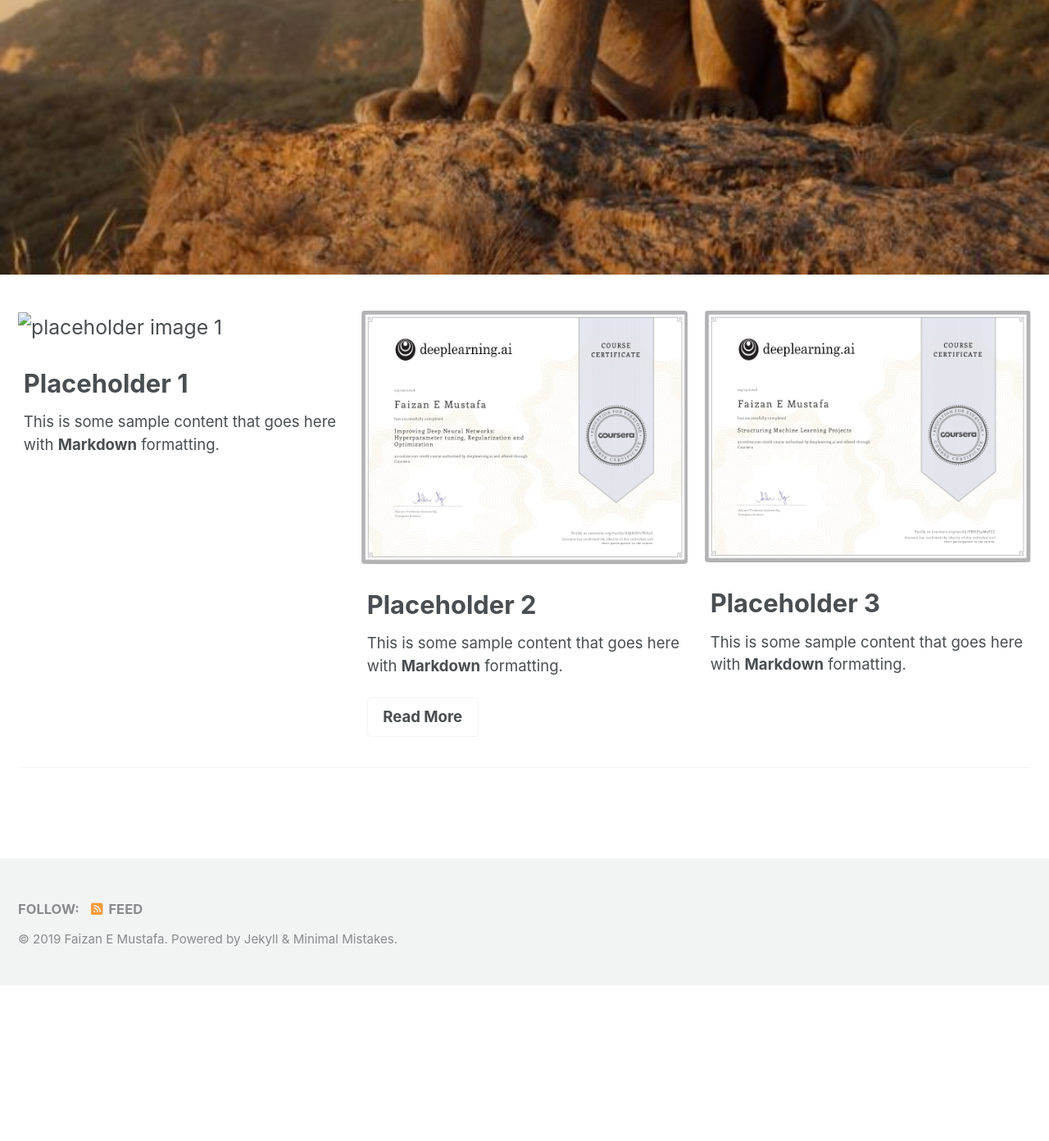
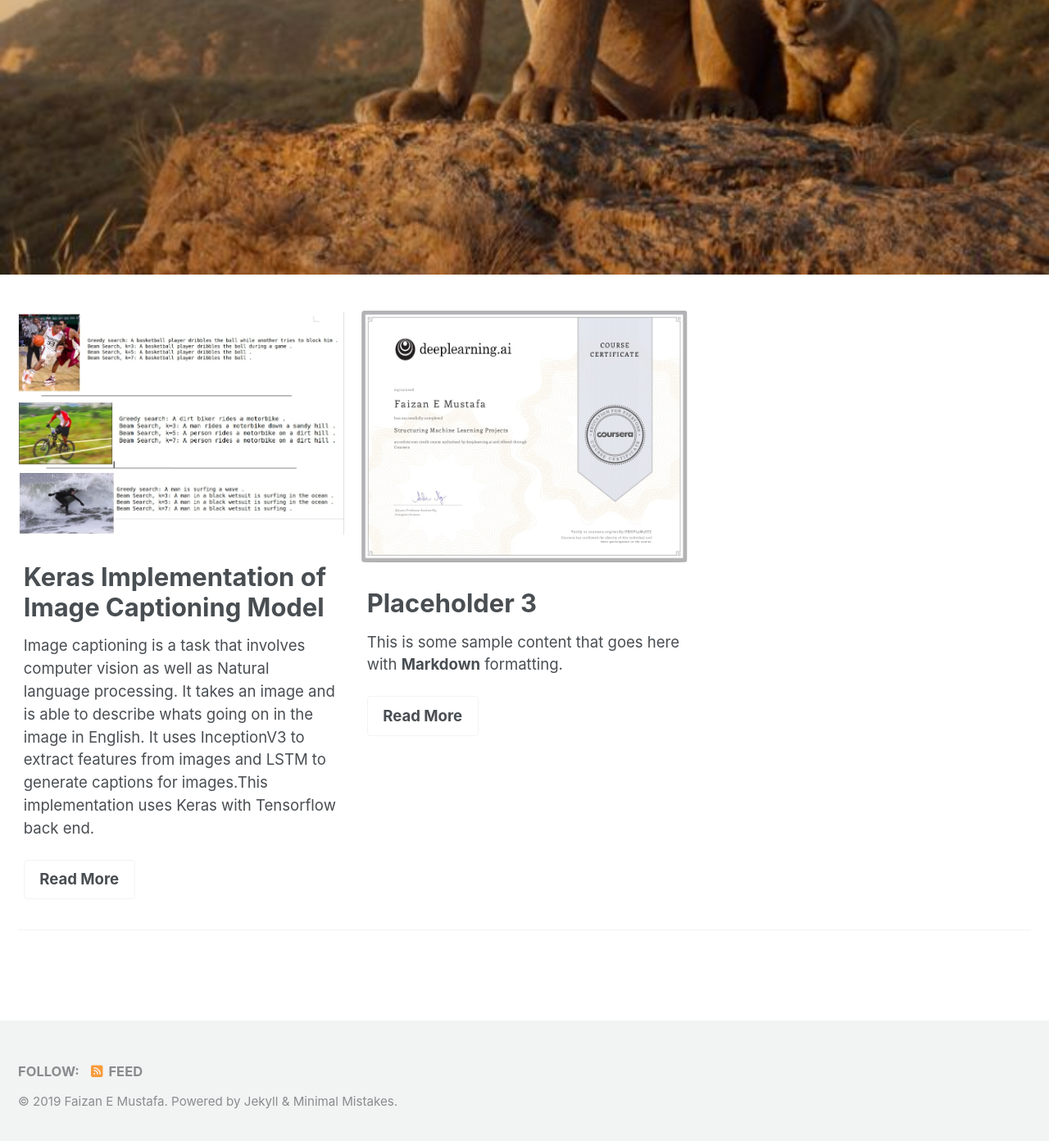
Before and after one commit to Faizan-E-Mustafa/Faizan-E-Mustafa.github.io, a Jekyll site: the page built from _pages/project.md, in a window 1280 px wide and 1400 px high, scrolled down 1032 px. Shown: the top 1392 px of the window at 82% size. Built offline with Jekyll 4.4.1, drawn with Linux system fonts in a browser that asks for light colours; cached includes are drawn as plain includes; nearby versions of some CDN libraries; before the commit the page ends 2234 px from its top, so only the background shows below that.

Commit message:
Projects

```diff
--- a/_pages/project.md
+++ b/_pages/project.md
@@ -6,21 +6,21 @@ author_profile: true
 header:
     image: "/images/cl.jpg"
 feature_row:
-  - image_path: s/images/1.jpg
-    alt: "placeholder image 1"
-    title: "Placeholder 1"
-    excerpt: "This is some sample content that goes here with **Markdown** formatting."
-  - image_path: /images/2.jpg
+  - image_path: /images/projects/image_captioning.jpg
     alt: "placeholder image 2"
-    title: "Placeholder 2"
-    excerpt: "This is some sample content that goes here with **Markdown** formatting."
-    url: "https://mmistakes.github.io/minimal-mistakes/post%20formats/post-gallery/"
+    title: "Keras Implementation of Image Captioning Model"
+    excerpt: "Image captioning is a task that involves computer vision as well as Natural language processing. It takes an image and is able to describe whats going on in the image in English. It uses InceptionV3 to extract features from images and LSTM to generate captions for images.This implementation uses Keras with Tensorflow back end."
+    url: "https://medium.com/@faizanmustafa75/keras-implementation-of-image-captioning-model-3a7ab68e67d4"
     btn_label: "Read More"
     btn_class: "btn--inverse"
   - image_path: /images/3.jpg
+    alt: "placeholder image 2"
     title: "Placeholder 3"
     excerpt: "This is some sample content that goes here with **Markdown** formatting."
+    url: "https://medium.com/@faizanmustafa75/keras-implementation-of-image-captioning-model-3a7ab68e67d4"
+    btn_label: "Read More"
+    btn_class: "btn--inverse"
 ---
 
 
-{% include feature_row %}
+{% include feature_row type = left %}
```
Also changed, not shown: images/projects/image_captioning.jpg (added).
